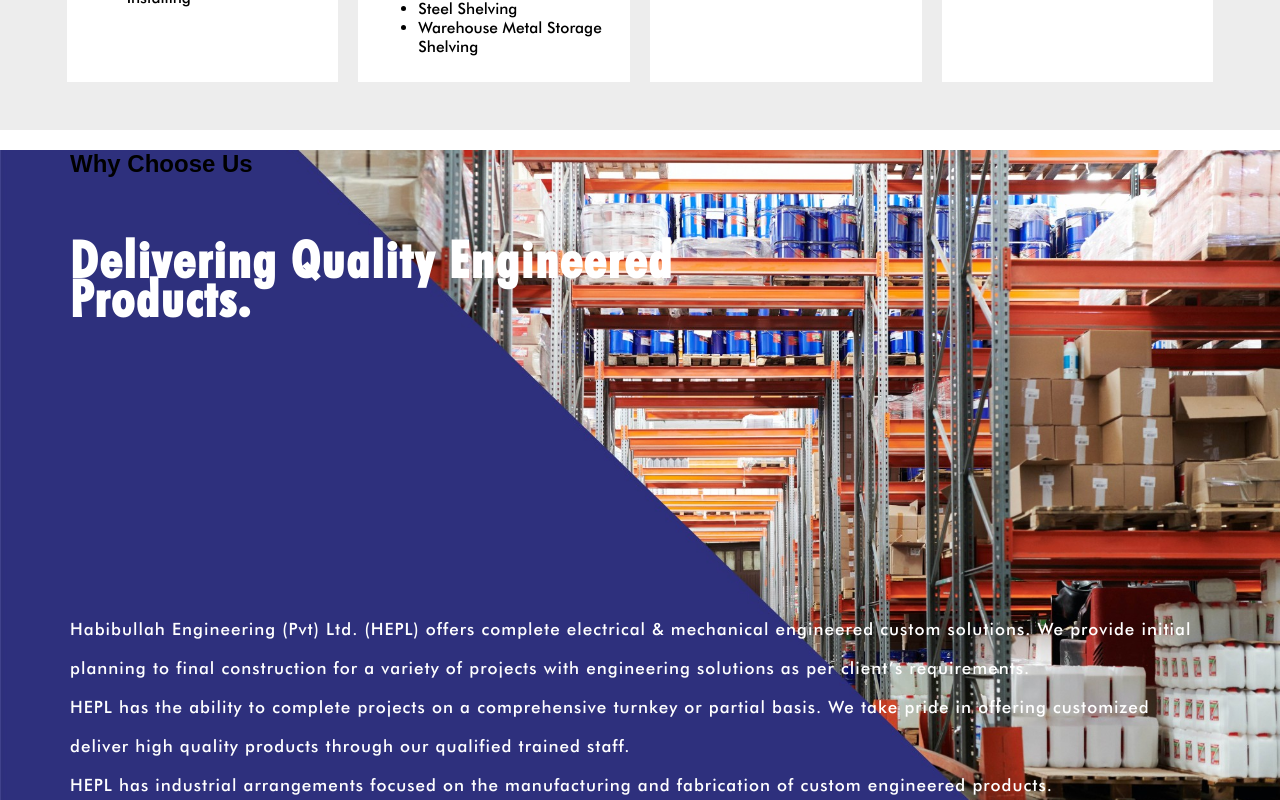
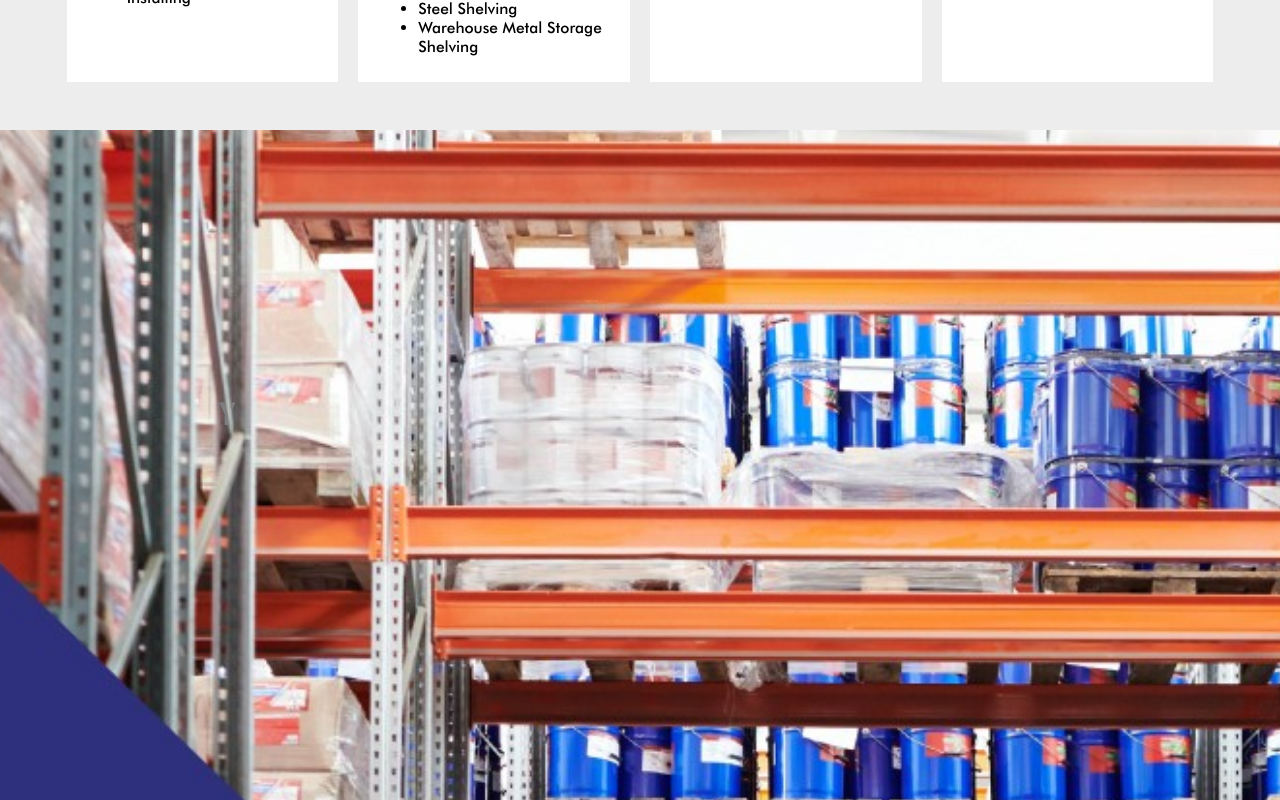
Before and after one commit to Usamaalikhan654/Habibullah-WB, a React (Create React App) app in the folder hepl-master/: page /#/ in a window 1280 px wide. Shown: the part 1580-2380 px from the top of the page. Built offline with nearby package versions, Linux system fonts and the light colour scheme.

Commit message:
version 3.8.8
fixing in css

```diff
--- a/hepl-master/src/Pages/Home/Splitscreen.css
+++ b/hepl-master/src/Pages/Home/Splitscreen.css
@@ -80,7 +80,7 @@ color: #FFFFFF;
     /* position: absolute; */
     height: 1070px;
     top: 2158px;
-    background-image: url("../../Assets/website-21.jpg");
+
     display: block;
     align-items: center;
     justify-content: flex-start;
--- a/hepl-master/src/Pages/Home/Splitscreen.jsx
+++ b/hepl-master/src/Pages/Home/Splitscreen.jsx
@@ -10,9 +10,9 @@ function Splitscreen() {
 
    <div className="container5">
    <div className="visible-desk">
-
+     <div className="image">
        <h2>Why Choose Us</h2>
-
+   </div>
      <div className="head4">
         <h2>Delivering Quality Engineered Products.</h2>
     </div>
```
